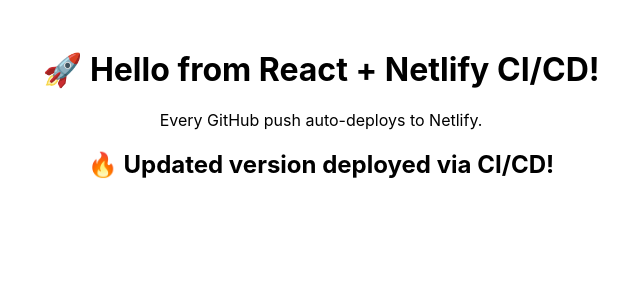
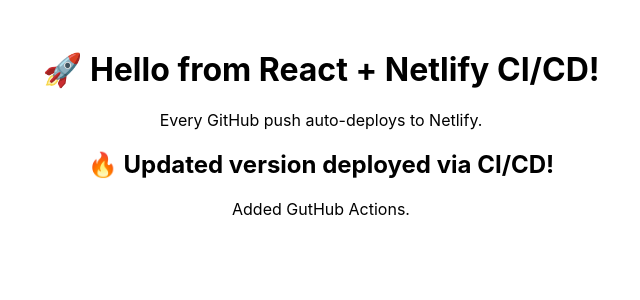
Before and after one commit to Pranavi2002/Netlify-CI-CD-Demo, a React (Create React App) app: page / in a window 1280 px wide. Shown: the top 300 px of the page, without its empty margins (319-959 px from the left). Built offline with nearby package versions, Linux system fonts and the light colour scheme.

Commit message:
Update App.js

```diff
--- a/src/App.js
+++ b/src/App.js
@@ -4,6 +4,7 @@
       <h1>🚀 Hello from React + Netlify CI/CD!</h1>
       <p>Every GitHub push auto-deploys to Netlify.</p>
       <h2>🔥 Updated version deployed via CI/CD!</h2>
+      <p>Added GutHub Actions.</p>
     </div>
   );
 }
```
